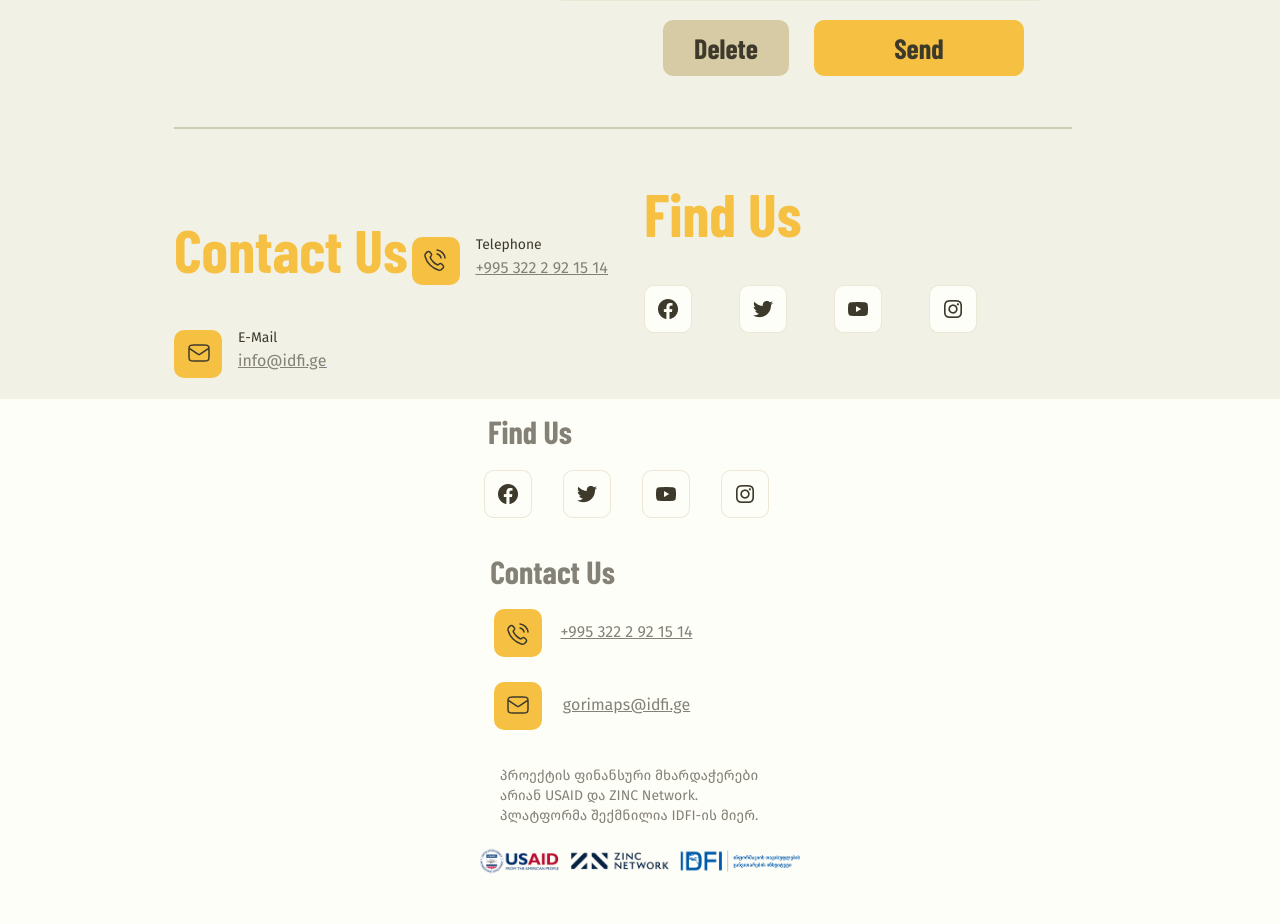
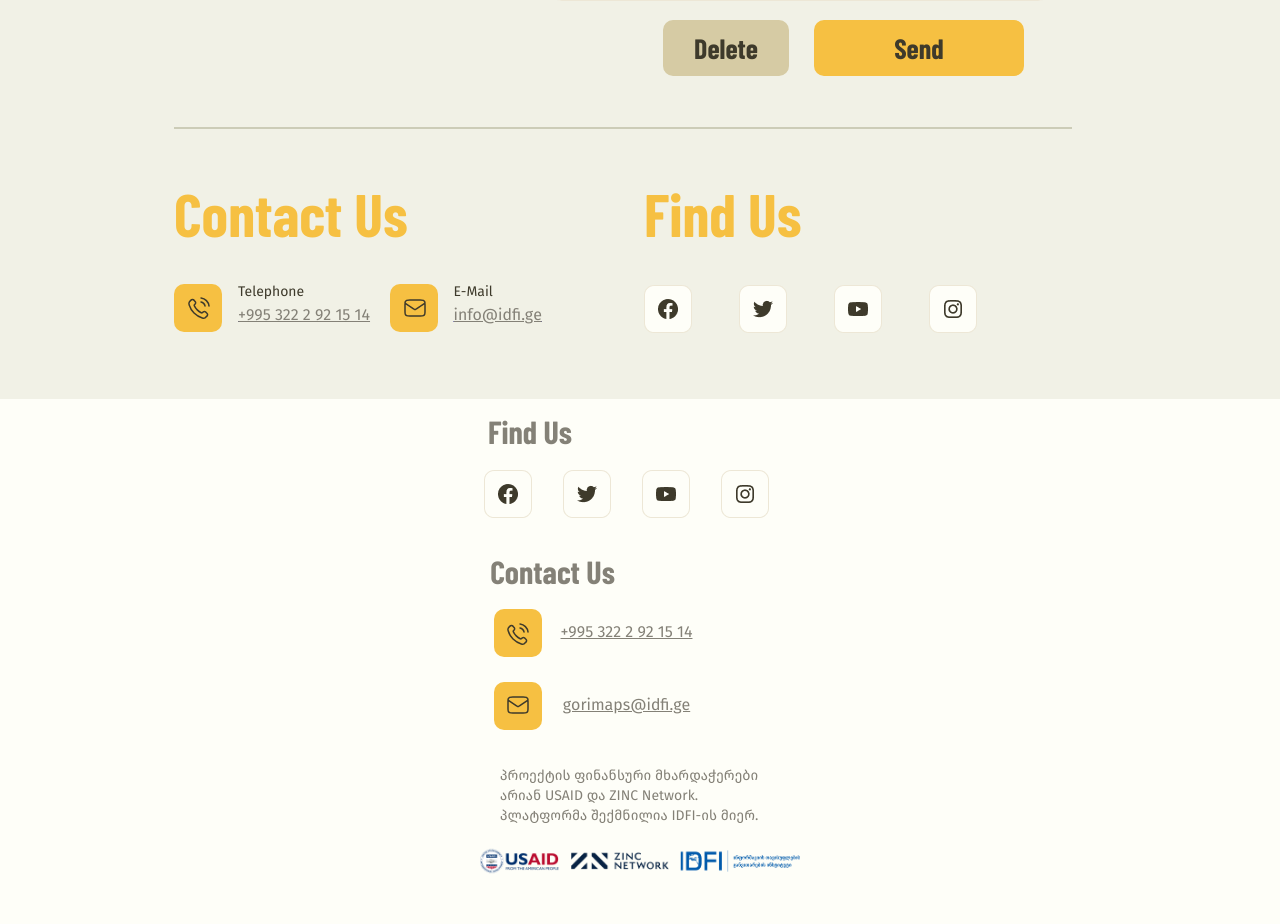
Before and after one commit to cryptical-akira/gorimaps, a Django app: page /text-us/1/ in a window 1280 px wide. Shown: the part 711-1635 px from the top of the page. Run offline with Django 4.2, Linux system fonts and the light colour scheme; data comes from the database, SQL or seed files in the repository.

Commit message:
contact us divs bug fix

```diff
--- a/gori/templates/textus.html
+++ b/gori/templates/textus.html
@@ -50,14 +50,14 @@
 	<span class="contact_us_contact_us">{% t 'contact_us' %}</span>
 	{% else %}
 	<span class="contact_us_contact_usen">{% t 'contact_us' %}</span>
-	{% endif %}
+	{% endif %}<br><br>
 	<div class="contact_us_contact_child_div">
-		<div class="contact_us_contact_child_icon_div"><img style="margin-top: 12px; margin-left: 12px" src="{% static '/icons/Iconphone.svg' %}"></div>
+		<div class="contact_us_contact_child_icon_div"><img style="margin-top: 13px; margin-left: 14px" src="{% static '/icons/Iconphone.svg' %}"></div>
 		<span class="contact_us_contact_name">{% t 'telephone' %}</span><br>
 		<a href="tel:+995-322-2-92-15-14"><span class="contact_us_contact_info">+995 322 2 92 15 14</span></a>
 	</div>
 	<div class="contact_us_contact_child_div">
-		<div class="contact_us_contact_child_icon_div"><img src="{% static '/icons/Iconemail.svg' %}" style="margin-top: 14px; margin-left: 14px"></div>
+		<div class="contact_us_contact_child_icon_div"><img src="{% static '/icons/Iconemail.svg' %}" style="margin-top: 15px; margin-left: 14px"></div>
 		<span class="contact_us_contact_name">{% t 'email' %}</span><br>
 		<a href = "mailto:gorimaps@idfi.ge"><span class="contact_us_contact_info">info@idfi.ge</span></a>
 	</div>
--- a/static/css/textus.css
+++ b/static/css/textus.css
@@ -251,7 +251,7 @@ color: #F6C042;}
 	display: inline-block;
 	width: 47%;
 	height: 49px;
-	margin-top: 44px;
+	margin-top: 25px;
 }
 
 .contact_us_contact_child_icon_div{
```
